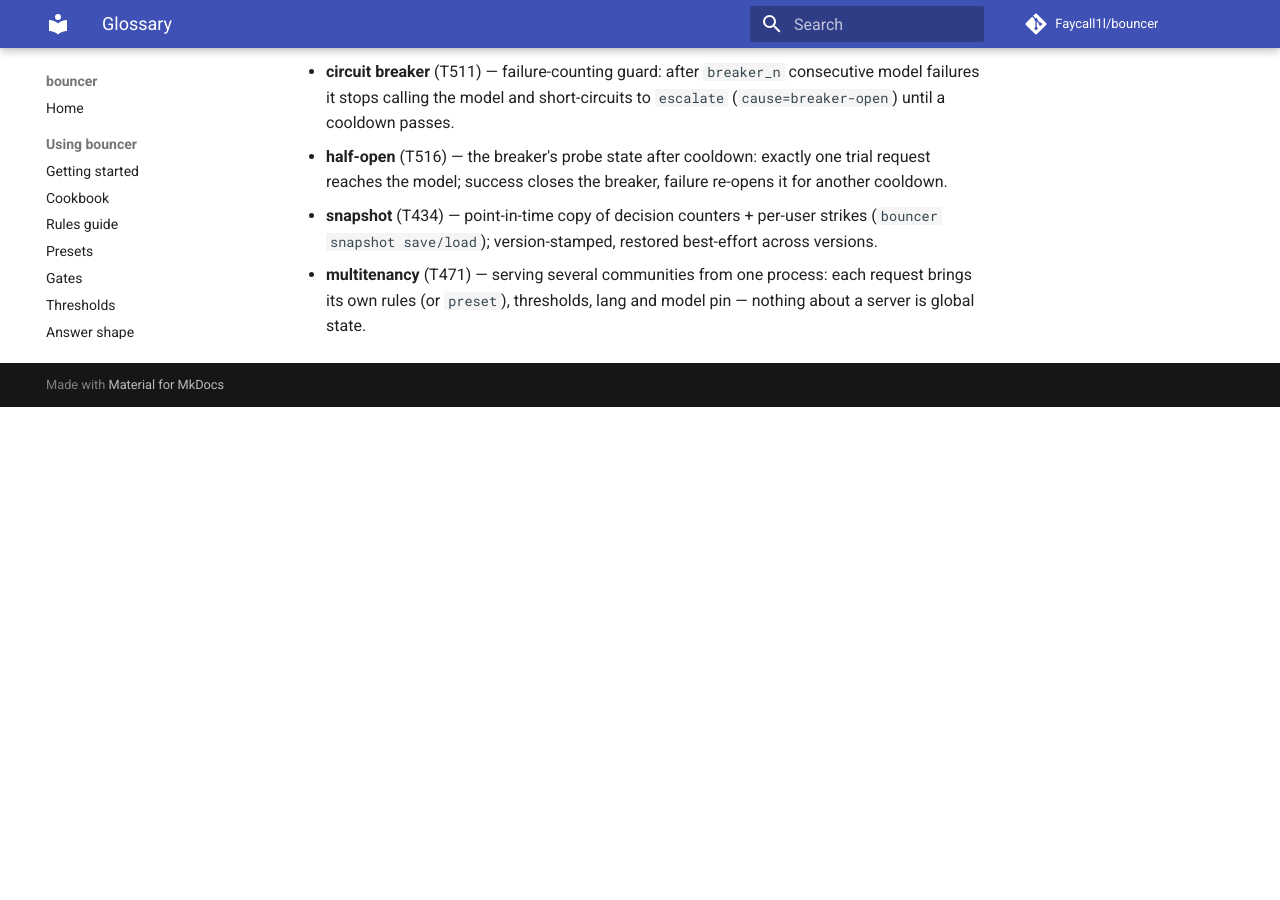
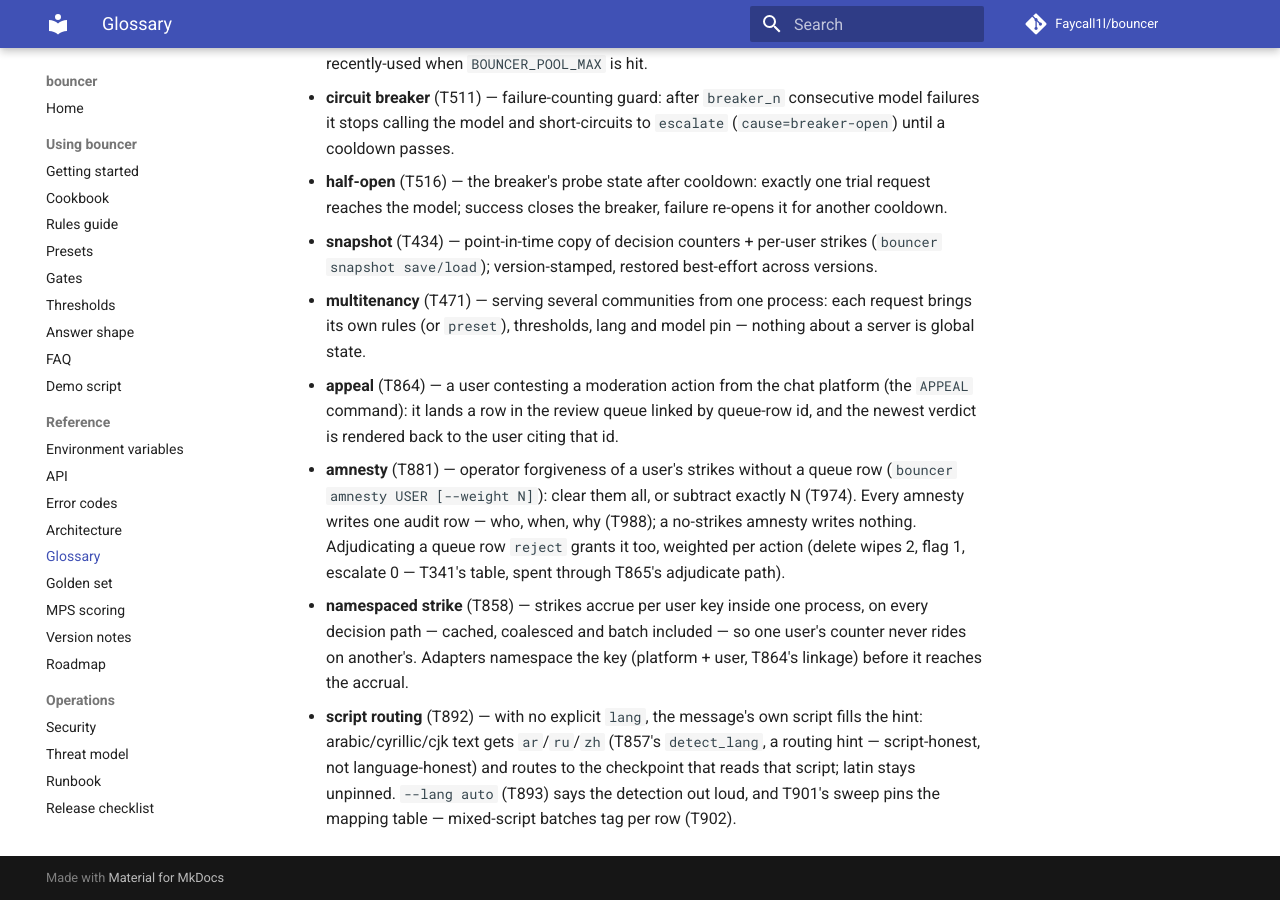
Before and after one commit to Faycall1l/bouncer, an MkDocs documentation site: the page built from docs/glossary.md, in a window 1280 px wide and 900 px high, scrolled down 770 px. Built offline with MkDocs 1.6.1 and Material for MkDocs 9.7.7, drawn with Linux system fonts in a browser that asks for light colours; comment, search, counter and statistics services are not loaded; before the commit the page ends 1177 px from its top, so only the background shows below that; some of the changed text lies outside the part shown.

Commit message:
T1001: four glossary terms, each pinned against its source

```diff
--- a/docs/glossary.md
+++ b/docs/glossary.md
@@ -1,6 +1,8 @@
 # Glossary (T150)
 
 _(Last checked against v0.4.0.)_
+_(Terms added at T1001: appeal, amnesty, namespaced strike, script
+routing — the P44–P50 vocabulary the other pages kept citing.)_
 
 * **System One model** — fast typed-decision model (Kahneman's System 1): state in,
   probabilities out, no text generation. Jev (closed) / Laya (open) started the category.
@@ -34,3 +36,24 @@ _(Last checked against v0.4.0.)_
 * **multitenancy** (T471) — serving several communities from one process: each
   request brings its own rules (or `preset`), thresholds, lang and model pin —
   nothing about a server is global state.
+* **appeal** (T864) — a user contesting a moderation action from the chat
+  platform (the `APPEAL` command): it lands a row in the review queue linked
+  by queue-row id, and the newest verdict is rendered back to the user
+  citing that id.
+* **amnesty** (T881) — operator forgiveness of a user's strikes without a
+  queue row (`bouncer amnesty USER [--weight N]`): clear them all, or
+  subtract exactly N (T974). Every amnesty writes one audit row — who, when,
+  why (T988); a no-strikes amnesty writes nothing. Adjudicating a queue row
+  `reject` grants it too, weighted per action (delete wipes 2, flag 1,
+  escalate 0 — T341's table, spent through T865's adjudicate path).
+* **namespaced strike** (T858) — strikes accrue per user key inside one
+  process, on every decision path — cached, coalesced and batch included —
+  so one user's counter never rides on another's. Adapters namespace the
+  key (platform + user, T864's linkage) before it reaches the accrual.
+* **script routing** (T892) — with no explicit `lang`, the message's own
+  script fills the hint: arabic/cyrillic/cjk text gets `ar`/`ru`/`zh`
+  (T857's `detect_lang`, a routing hint — script-honest, not
+  language-honest) and routes to the checkpoint that reads that script;
+  latin stays unpinned.
+  `--lang auto` (T893) says the detection out loud, and T901's sweep pins
+  the mapping table — mixed-script batches tag per row (T902).
```
Also changed, not shown: TODO.md (+1 -1 lines), 1 other file.
